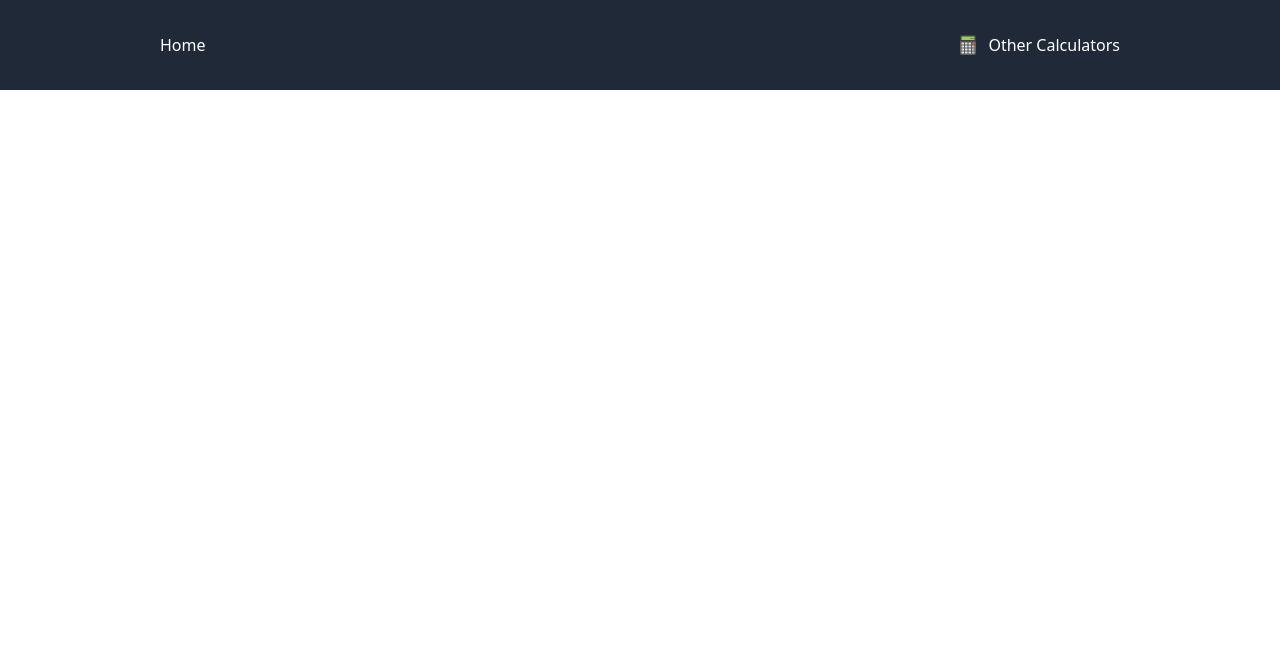
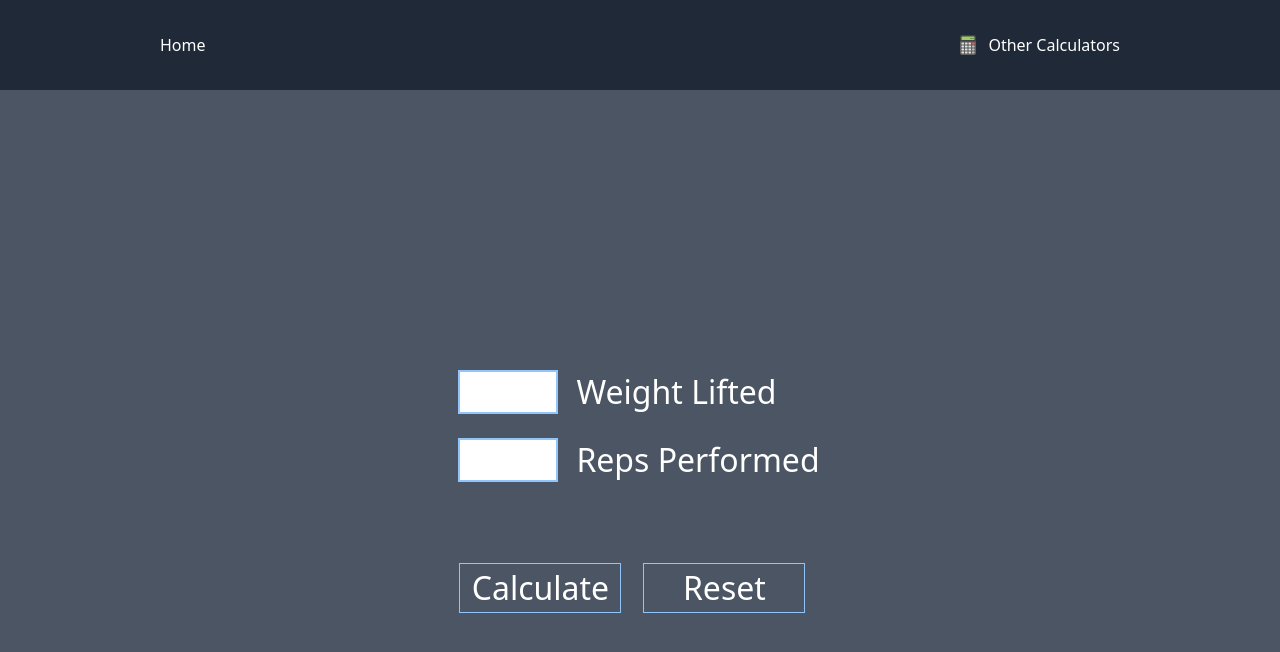
Before and after one commit to vindexTOS/calculators, a React (Vite) app: page /one-rep-max in a window 1280 px wide. Shown: the top 652 px of the page. Built offline with nearby package versions, Linux system fonts and the light colour scheme.

Commit message:
one rep max init

```diff
--- a/src/App.tsx
+++ b/src/App.tsx
@@ -5,6 +5,7 @@ import EMIcalulator from './components/EMIcalulator'
 import CompaunedIntrest from './components/CompaunedIntrest'
 import LifeExpectancy from './components/LifeExpectancy'
 import NavBar from './components/NavBar'
+import OneRepMax from './components/OneRepMax'
 function App() {
   return (
     <>
@@ -14,6 +15,7 @@ function App() {
         <Route path="emi-calulator" element={<EMIcalulator />} />
         <Route path="compauned-intrest" element={<CompaunedIntrest />} />
         <Route path="life-expectancy" element={<LifeExpectancy />} />
+        <Route path="one-rep-max" element={<OneRepMax />} />
       </Routes>
     </>
   )
--- a/src/components/NavBar.tsx
+++ b/src/components/NavBar.tsx
@@ -4,17 +4,18 @@ import { FcCalculator } from 'react-icons/fc'
 const NavBar = () => {
   const style = {
     nav: `h-[90px] bg-gray-800 flex items-center justify-between px-40 z-50`,
-    links: `outline outline-[1px] w-[15rem] py-2 px-2 hover:bg-gray-600 hover:outline-gray-600`,
+    links: `outline outline-[1px] w-[15rem]   py-2 px-2 hover:bg-gray-600 hover:outline-gray-600`,
   }
   const [dropDown, setDropDown] = useState<boolean>(false)
   const linkObj = [
     { link: `emi-calulator`, title: `EMI calculator` },
     { link: `compauned-intrest`, title: `compound interest calculator` },
     { link: `life-expectancy`, title: `Life Expectancy calulcator` },
+    { link: `one-rep-max`, title: `One Rep Max` },
   ]
   const LinkDivs = () => {
     return (
-      <div className="text-white flex flex-col absolute right-20 top-[5.6rem] bg-gray-700 h-[200px] py-10 px-5 gap-2 items-start ">
+      <div className="text-white flex flex-col absolute right-20 top-[5.6rem] bg-gray-700 h-[300px] py-10 px-5 gap-2 items-start ">
         {linkObj.map((val: any) => (
           <Link className={style.links} to={val.link}>
             {val.title}
--- /dev/null
+++ b/src/components/OneRepMax.tsx
@@ -0,0 +1,51 @@
+import React, { useState } from 'react'
+
+const OneRepMax = () => {
+  const [weightLifted, setWeightLifter] = useState<number>()
+  const [reps, setReps] = useState<number>()
+
+  const style = {
+    section: `w-[100%] h-[100vh] bg-gray-600 flex items-center justify-center`,
+    mainInputDiv: `flex flex-col gap-5`,
+    inputDiv: `flex items-center  gap-5`,
+    input: `w-[6rem] h-[2.5rem] outline outline-2 outline-blue-300 `,
+    label: `text-[2rem] text-white`,
+    inputSection: `flex flex-col gap-20`,
+    btnDiv: `flex gap-6`,
+    btn: `text-[2rem] outline outline-[1px] text-white  hover:outline-blue-500 hover:bg-gray-500 w-[10rem] outline-blue-300`,
+    resultSection: ``,
+  }
+  return (
+    <section className={style.section}>
+      <section className={style.inputSection}>
+        <div className={style.mainInputDiv}>
+          <div className={style.inputDiv}>
+            <input
+              className={style.input}
+              onChange={(e) => setWeightLifter(Number(e.target.value))}
+              value={weightLifted}
+              type="number"
+            />
+            <label className={style.label}>Weight Lifted</label>
+          </div>
+          <div className={style.inputDiv}>
+            <input
+              className={style.input}
+              onChange={(e) => setReps(Number(e.target.value))}
+              value={reps}
+              type="number"
+            />
+            <label className={style.label}>Reps Performed</label>
+          </div>
+        </div>
+        <div className={style.btnDiv}>
+          <button className={style.btn}>Calculate</button>
+          <button className={style.btn}>Reset</button>
+        </div>
+      </section>
+      <section className={style.resultSection}></section>
+    </section>
+  )
+}
+
+export default OneRepMax
```
